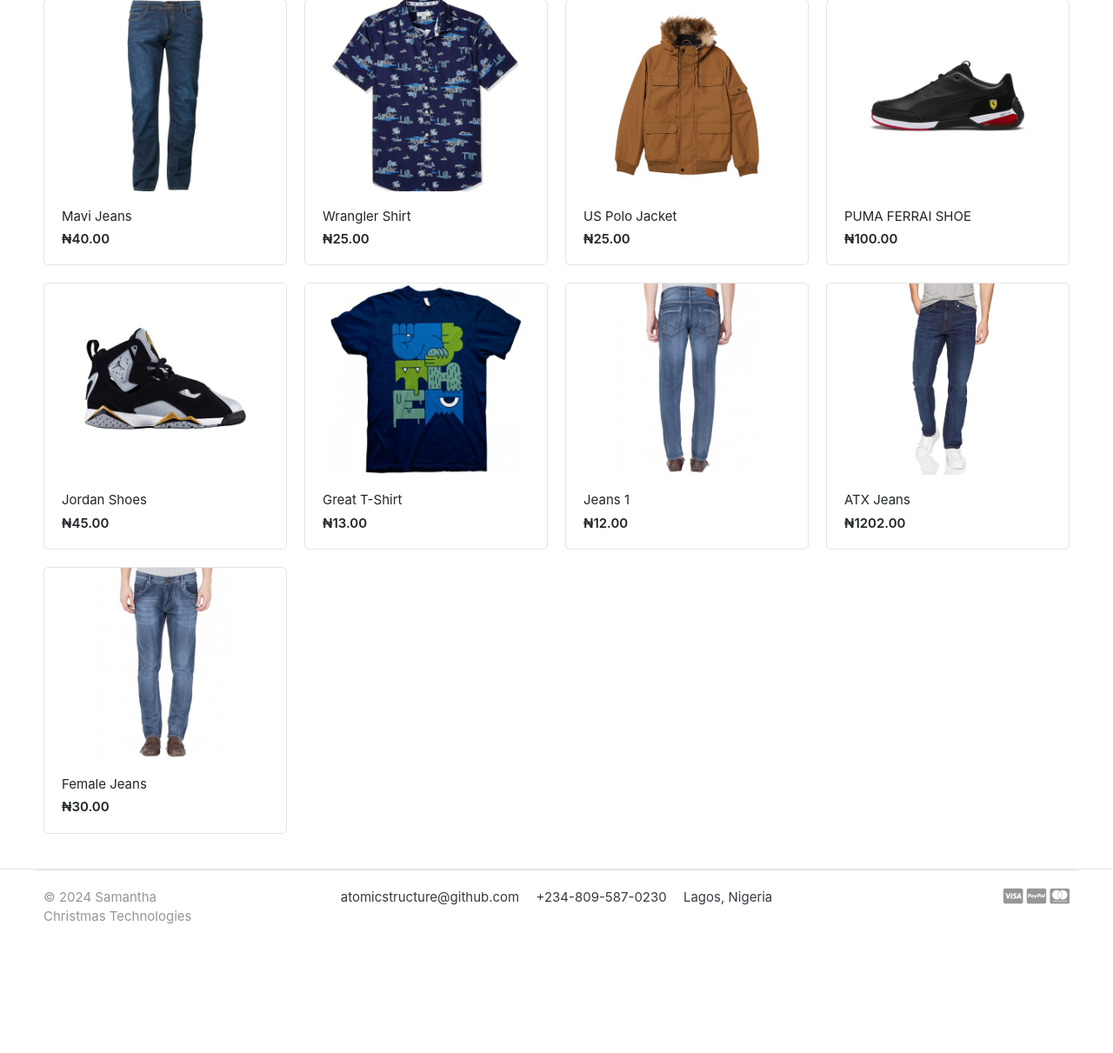
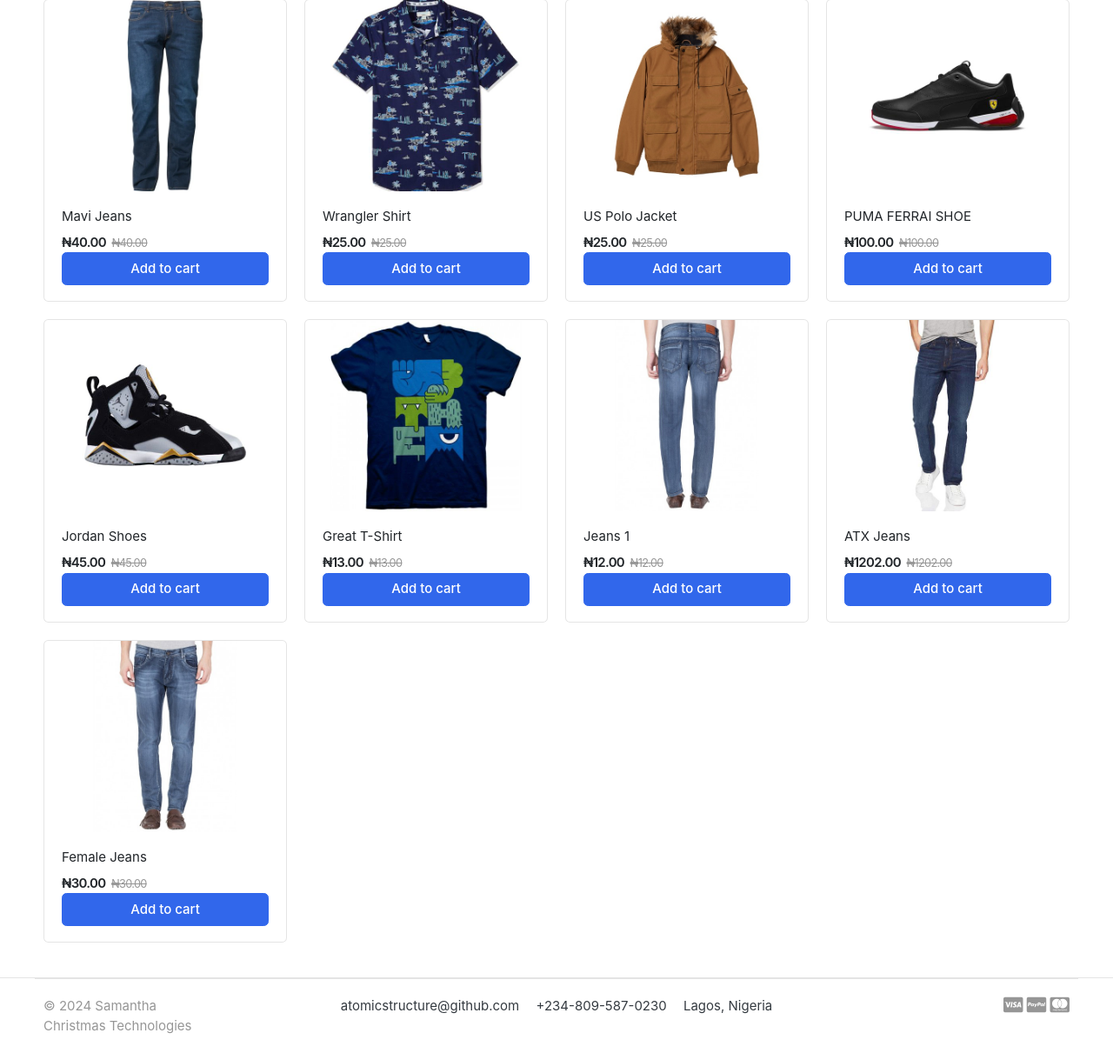
Before and after one commit to atomicstructure/ecommerce, a Django app: page / in a window 1280 px wide. Shown: the part 543-1754 px from the top of the page at 87% size. Before the commit the page ends 1606 px from the top, so only its background shows below. Run offline with Django 5.2, Linux system fonts and the light colour scheme; data comes from the database, SQL or seed files in the repository; both versions use the stored data as it was after the commit; some libraries are stand-ins or nearby versions; some web fonts are replaced.

Commit message:
Fixed the Add to cart links, continue shopping links and also checked for empty carts

```diff
--- a/carts/urls.py
+++ b/carts/urls.py
@@ -7,4 +7,5 @@
     path('cart_remove/<int:product_id>/', views.cart_remove, name='cart_remove'),
     # path('cart_remove/<int:product_id>/', views.cart_remove, name='cart_remove'),
     path('delete_cart_item/<int:product_id>/', views.delete_cart_item, name='delete_cart_item'),
+    path('cart/add_cart/<int:product_id>/', views.add_cart, name='add_cart'),
 ]
--- a/templates/index.html
+++ b/templates/index.html
@@ -28,7 +28,11 @@
               <a href="{{ product.get_url }}" class="img-wrap"><img src="{{ product.image.url }}" /></a>
               <figcaption class="info-wrap">
                 <a href="{{ product.get_url }}" class="title">{{ product.product_name }}</a>
-                <div class="price mt-1">₦{{ product.price }}</div> <!-- price-wrap.// -->
+                <div class="price-wrap mt-2">
+                  <span class="price">₦{{ product.price }}</span>
+                  <del class="price-old">₦{{ product.price }}</del>
+                </div> <!-- price-wrap.// -->
+                <a href="{% url 'add_cart' product.id %}" class="btn btn-block btn-primary">Add to cart</a>
               </figcaption>
             </div>
           </div> <!-- col.// -->
--- a/templates/store/store.html
+++ b/templates/store/store.html
@@ -136,7 +136,7 @@
                       <del class="price-old">₦{{ product.price }}</del>
                     </div> <!-- price-wrap.// -->
                   </div>
-                  <a href="#" class="btn btn-block btn-primary">Add to cart</a>
+                  <a href="{% url 'add_cart' product.id %}" class="btn btn-block btn-primary">Add to cart</a>
                 </figcaption>
               </figure>
             </div> <!-- col.// -->
```
Also changed, not shown: templates/store/cart.html (+16 -4 lines), db.sqlite3.
